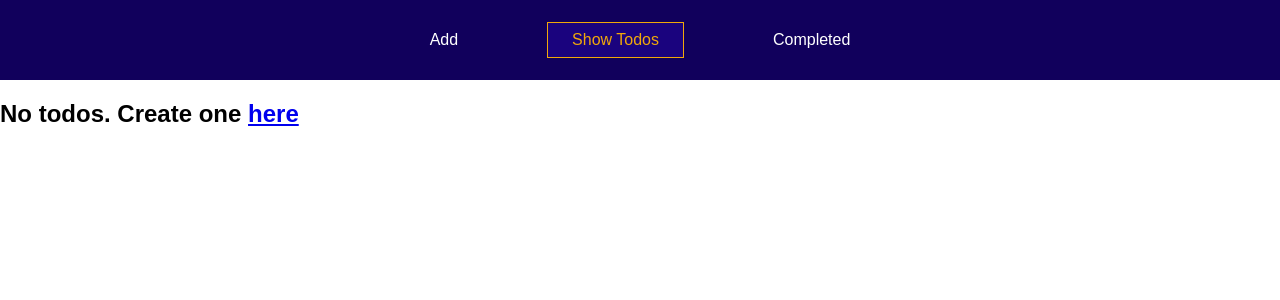
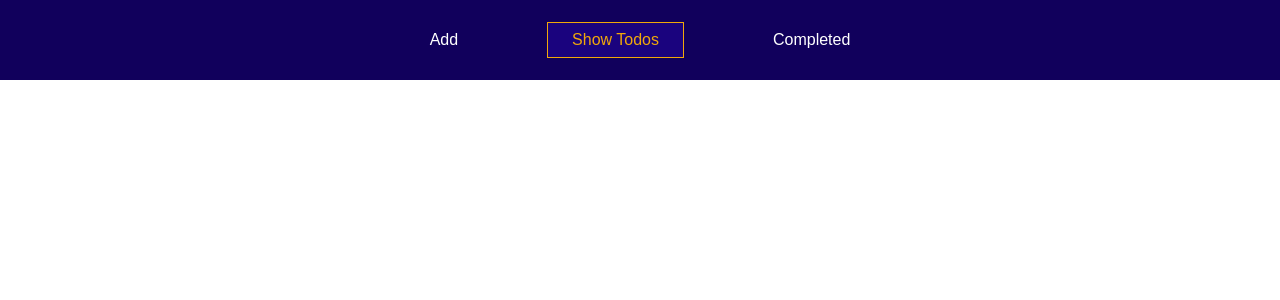
Before and after one commit to SharmaAkshay42/simple-todo-first, a Vue app: page /todos in a window 1280 px wide. Shown: the top 300 px of the page. Built offline with nearby package versions, Linux system fonts and the light colour scheme.

Commit message:
Made UI Improvements. Added new Functionality. Issues with multiple todos.

```diff
--- a/src/components/NotFound.vue
+++ b/src/components/NotFound.vue
@@ -1,5 +1,5 @@
 <template>
   <h2>
-    Page not found! Maybe view our <router-link to="/todos">todos</router-link>
+    Page not found! Maybe create some todos <router-link to="/new">here</router-link>
   </h2>
 </template>
--- a/src/components/TodoList.vue
+++ b/src/components/TodoList.vue
@@ -1,5 +1,5 @@
 <template>
-  <h2 v-if="todos.length === 0">No todos. Create one <router-link to="/new">here</router-link></h2>
+  <!-- <h2 v-if="todos">No todos. Create one <router-link to="/new">here</router-link></h2> -->
   <ul>
     <todo-item v-for="todo in todos"
        :key="todo.id" :id="todo.id" :todo-name="todo.todoName"
--- a/src/main.js
+++ b/src/main.js
@@ -12,7 +12,7 @@ import CompletedList from "./components/CompletedList.vue";
 const router = createRouter({
     history: createWebHistory(),
     routes: [
-        { path: "/", redirect: "/todos" },
+        { path: "/", redirect: "/new" },
         { path: "/todos", component: TodoList },
         { path: "/completed", component: CompletedList },
         { path: "/new", component: NewTodo },
```
